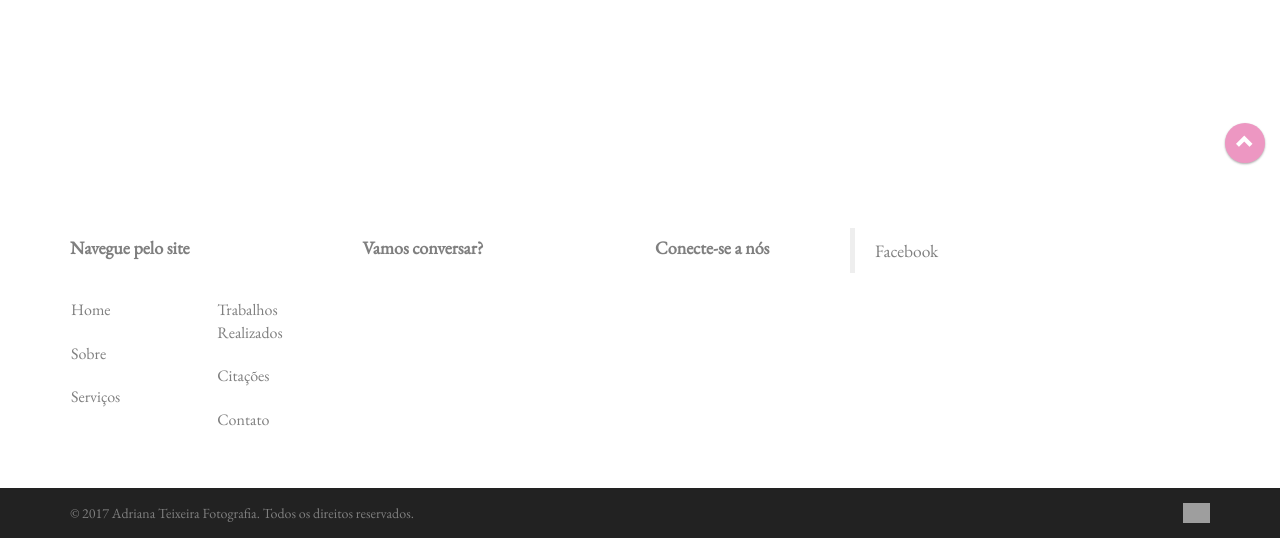
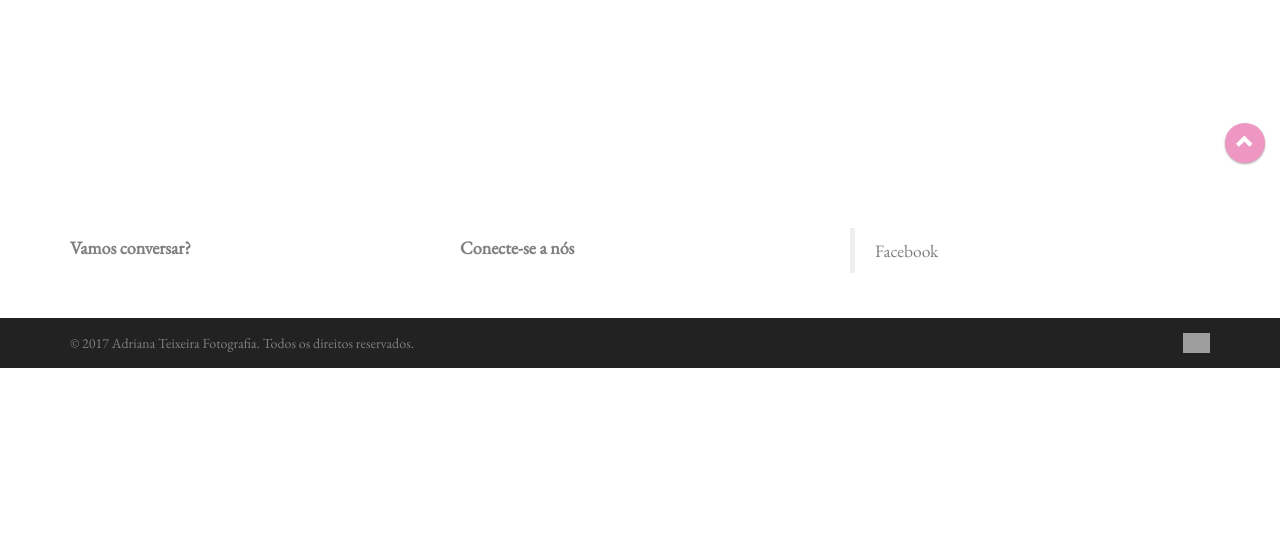
Before and after one commit to AgenciaSistemasGlobal/adriana-teixeira-fotografia, a PHP site: page / in a window 1280 px wide. Shown: the part 622-1160 px from the top of the page. After the commit the page ends 990 px from the top, so only its background shows below. Run offline with PHP 8.4, Linux system fonts and the light colour scheme; data that the repository does not hold is empty; some libraries are stand-ins or nearby versions; grey boxes are pictures that could not be loaded.

Commit message:
Retirando menus do footer

```diff
--- a/paginas/index.php
+++ b/paginas/index.php
@@ -157,38 +157,7 @@
         <footer>
             <div class="container">
                 <div class="row">
-                    <div class="col-md-3 col-lg-3">
-                        <h4>Navegue pelo site</h4>
-                        <div class="row">
-                            <div class="col-lg-6 col-md-6 col-xs-6 col-sm-6">
-                                <ul class="list-group">
-                                    <li class="list-group-item">
-                                        <a class="transition <?php echo $modulo == 'home' ? 'active' : '' ?>" href="<?php echo URL::getBase(); ?>">Home</a>
-                                    </li>
-                                    <li class="list-group-item">
-                                        <a class="transition <?php echo $modulo == 'sobre' ? 'active' : '' ?>" href="<?php echo URL::getBase(); ?>sobre">Sobre</a>
-                                    </li>
-                                    <li class="list-group-item">
-                                        <a class="transition <?php echo $modulo == 'servicos' ? 'active' : '' ?>" href="<?php echo URL::getBase(); ?>servicos">Serviços</a>
-                                    </li>
-                                </ul>
-                            </div>
-                            <div class="col-lg-6 col-md-6 col-xs-6 col-sm-6">
-                                <ul class="list-group">
-                                    <li class="list-group-item">
-                                        <a class="transition <?php echo $modulo == 'trabalhos-realizados' ? 'active' : '' ?>" href="<?php echo URL::getBase(); ?>trabalhos-realizados">Trabalhos Realizados</a>
-                                    </li>
-                                    <li class="list-group-item">
-                                        <a class="transition <?php echo $modulo == 'citacoes' ? 'active' : '' ?>" href="<?php echo URL::getBase(); ?>citacoes">Citações</a>
-                                    </li>
-                                    <li class="list-group-item">
-                                        <a class="transition <?php echo $modulo == 'contato' ? 'active' : '' ?>" href="<?php echo URL::getBase(); ?>contato">Contato</a>
-                                    </li>
-                                </ul>
-                            </div>
-                        </div>
-                    </div>
-                    <div class="col-md-3 col-lg-3 col-xs-6 col-sm-6">
+                    <div class="col-md-4 col-lg-4 col-xs-6 col-sm-6">
                         <h4>Vamos conversar?</h4>
                         <ul class="list-group infos-contatos">
                             <?php if($contato['telefone']): ?>
@@ -205,7 +174,7 @@
                             <?php endif ?>
                         </ul>
                     </div>
-                    <div class="col-md-2 col-lg-2 col-xs-6 col-sm-6">
+                    <div class="col-md-4 col-lg-4 col-xs-6 col-sm-6">
                         <h4>Conecte-se a nós</h4>
                         <ul class="list-group">
                             <?php if($contato['facebook']): ?>
@@ -231,7 +200,7 @@
                             <?php endif ?>
                         </ul>
                     </div>
-                    <div class="col-md-4 col-lg-4">
+                    <div class="col-md-4 col-lg-4 col-xs-12 col-sm-12">
                         <div class="fb-page" data-href="https://www.facebook.com/FacebookBrasil/" data-small-header="false" data-adapt-container-width="true" data-hide-cover="false" data-show-facepile="true"><blockquote cite="https://www.facebook.com/FacebookBrasil/" class="fb-xfbml-parse-ignore"><a href="https://www.facebook.com/FacebookBrasil/">Facebook</a></blockquote></div>
                     </div>
                 </div>
```
